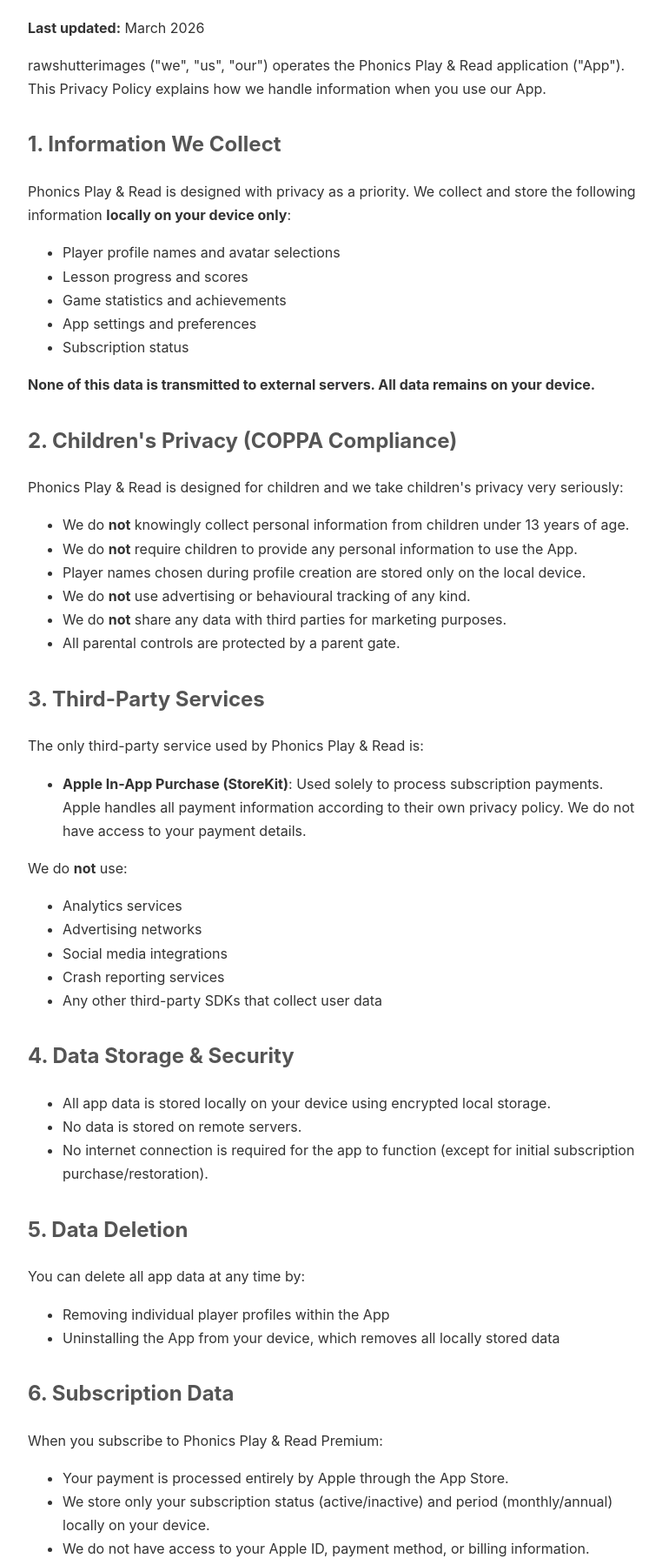
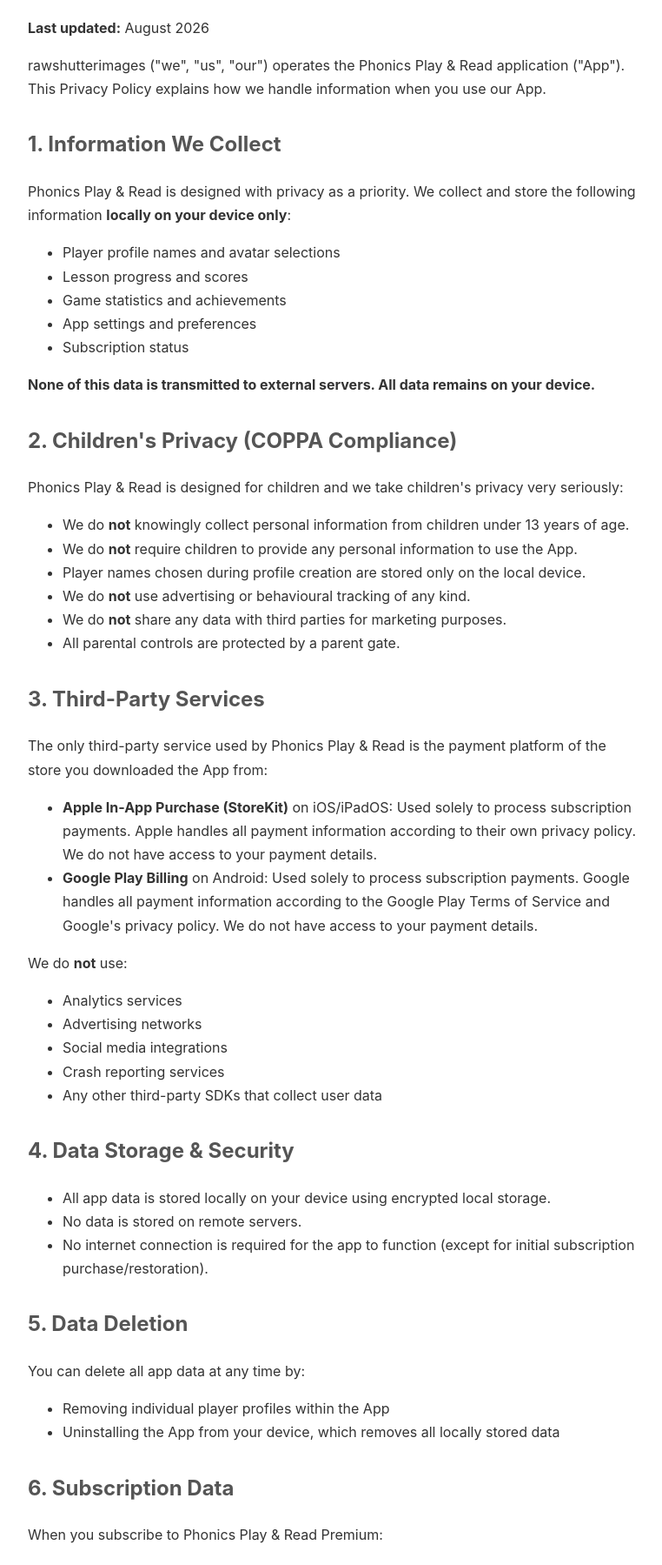
Before and after one commit to phillipmakusha-ops/phonicsplay-legal, a plain HTML site: page privacy.html in a window 1280 px wide. Shown: the part 97-1896 px from the top of the page at 87% size, without its empty margins (258-1020 px from the left). Drawn offline with Linux system fonts and the light colour scheme.

Commit message:
Cover Google Play Billing alongside Apple IAP in privacy and terms
Co-Authored-By: Claude Fable 5 <noreply@anthropic.com>

```diff
--- a/privacy.html
+++ b/privacy.html
@@ -13,7 +13,7 @@
 </head>
 <body>
     <h1>Privacy Policy</h1>
-    <p><strong>Last updated:</strong> March 2026</p>
+    <p><strong>Last updated:</strong> August 2026</p>
     <p>rawshutterimages ("we", "us", "our") operates the Phonics Play & Read application ("App"). This Privacy Policy explains how we handle information when you use our App.</p>
 
     <h2>1. Information We Collect</h2>
@@ -39,9 +39,10 @@
     </ul>
 
     <h2>3. Third-Party Services</h2>
-    <p>The only third-party service used by Phonics Play & Read is:</p>
+    <p>The only third-party service used by Phonics Play & Read is the payment platform of the store you downloaded the App from:</p>
     <ul>
-        <li><strong>Apple In-App Purchase (StoreKit)</strong>: Used solely to process subscription payments. Apple handles all payment information according to their own privacy policy. We do not have access to your payment details.</li>
+        <li><strong>Apple In-App Purchase (StoreKit)</strong> on iOS/iPadOS: Used solely to process subscription payments. Apple handles all payment information according to their own privacy policy. We do not have access to your payment details.</li>
+        <li><strong>Google Play Billing</strong> on Android: Used solely to process subscription payments. Google handles all payment information according to the Google Play Terms of Service and Google's privacy policy. We do not have access to your payment details.</li>
     </ul>
     <p>We do <strong>not</strong> use:</p>
     <ul>
@@ -69,9 +70,9 @@
     <h2>6. Subscription Data</h2>
     <p>When you subscribe to Phonics Play & Read Premium:</p>
     <ul>
-        <li>Your payment is processed entirely by Apple through the App Store.</li>
+        <li>Your payment is processed entirely by Apple through the App Store (on iOS/iPadOS) or by Google through Google Play (on Android).</li>
         <li>We store only your subscription status (active/inactive) and period (monthly/annual) locally on your device.</li>
-        <li>We do not have access to your Apple ID, payment method, or billing information.</li>
+        <li>We do not have access to your Apple ID or Google account, payment method, or billing information.</li>
     </ul>
 
     <h2>7. No Tracking or Analytics</h2>
```
Also changed, not shown: terms.html (+2 -2 lines).
